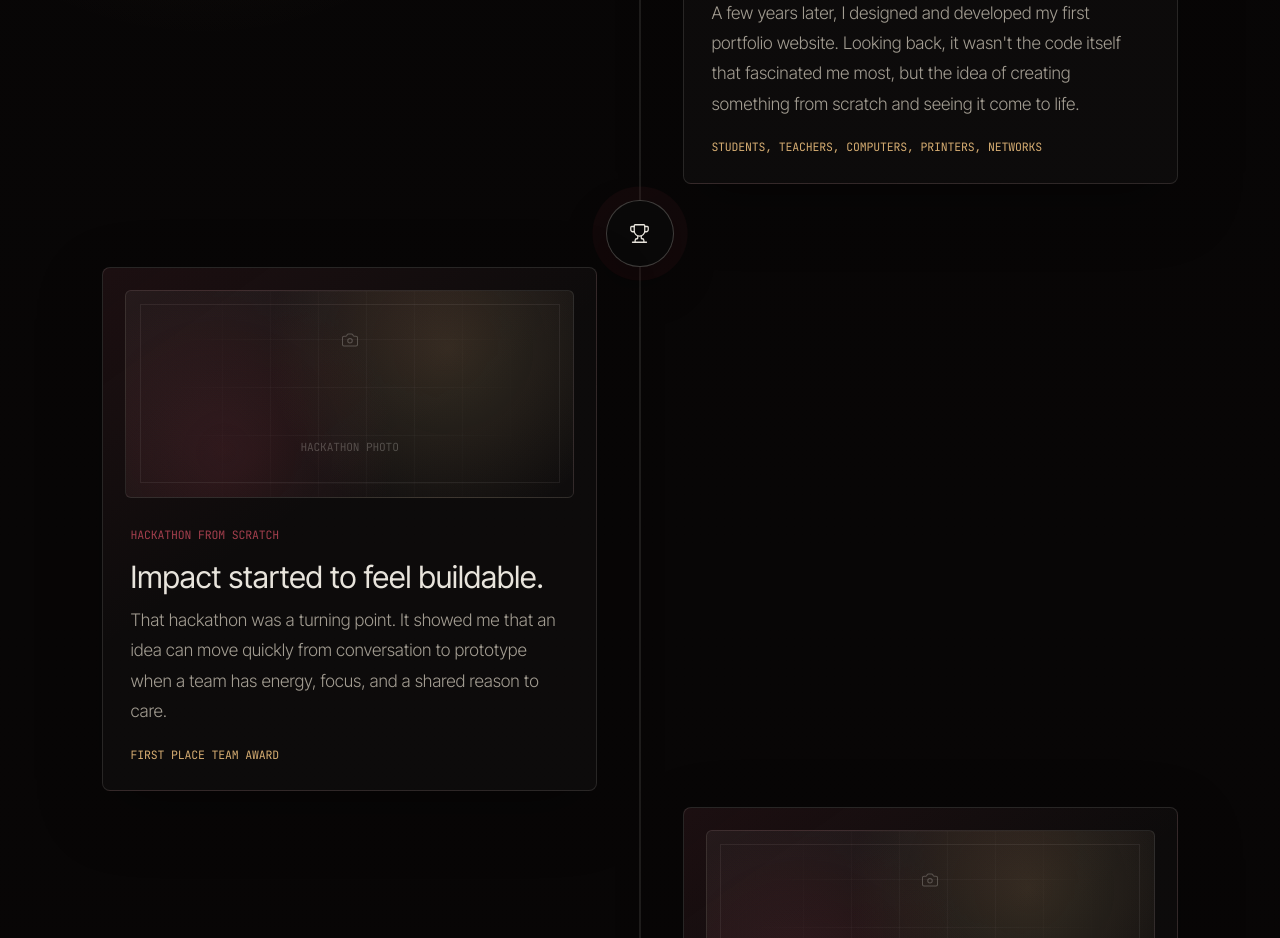
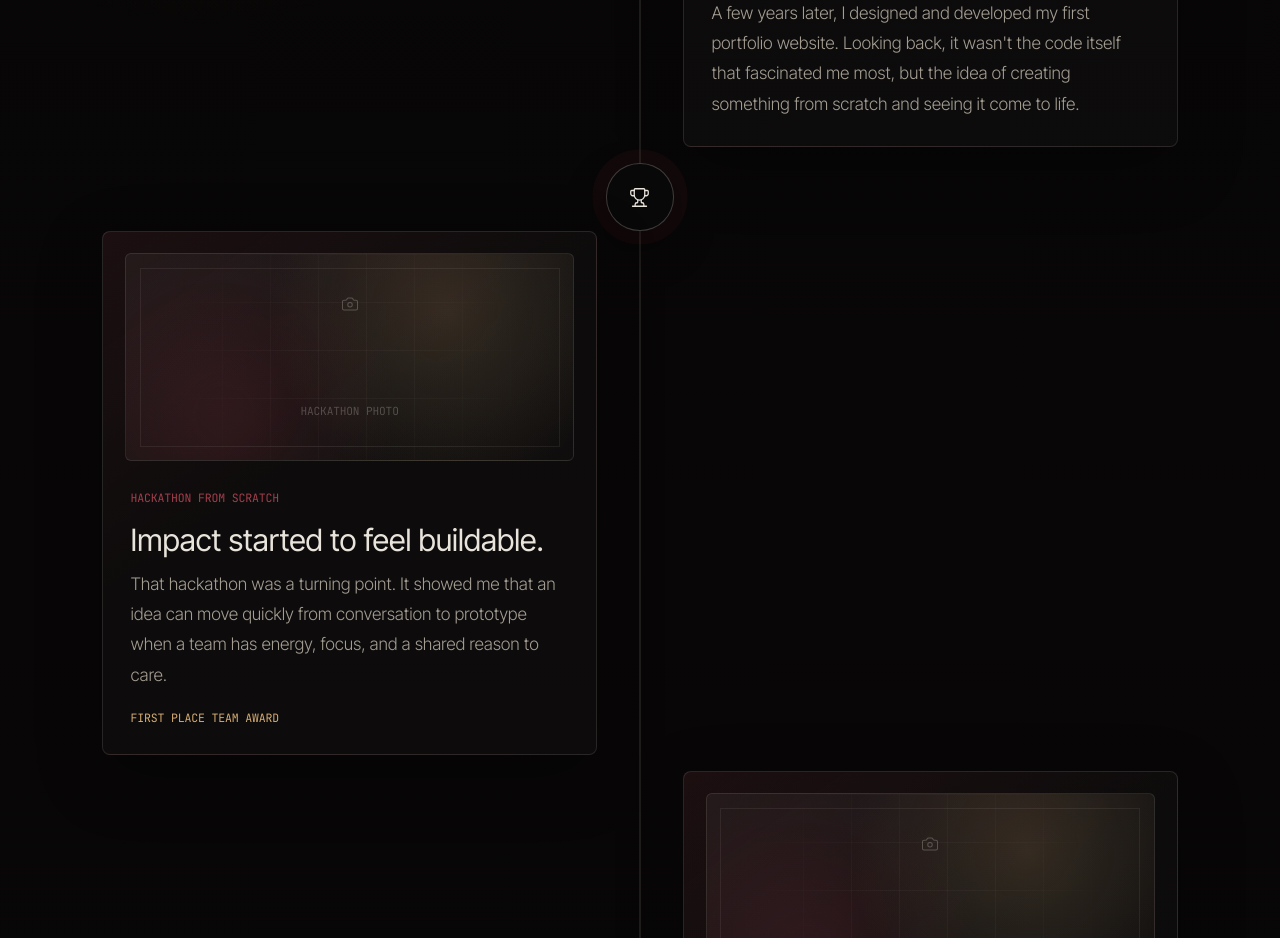
Before and after one commit to RayannSagnon/portfolio, a Next.js app: page /about in a window 1280 px wide. Shown: the part 3920-4858 px from the top of the page. Built offline with nearby package versions, Linux system fonts and the light colour scheme; no server answers.

Commit message:
Remove IT support timeline moment label.

```diff
--- a/content/about.ts
+++ b/content/about.ts
@@ -47,7 +47,7 @@ export const journeyChapters: JourneyChapter[] = [
   },
   {
     place: "IT support",
-    moment: "Students, teachers, computers, printers, networks",
+    moment: "",
     image: "IT support photo",
     title: "I couldn't stop building.",
     body:
```
